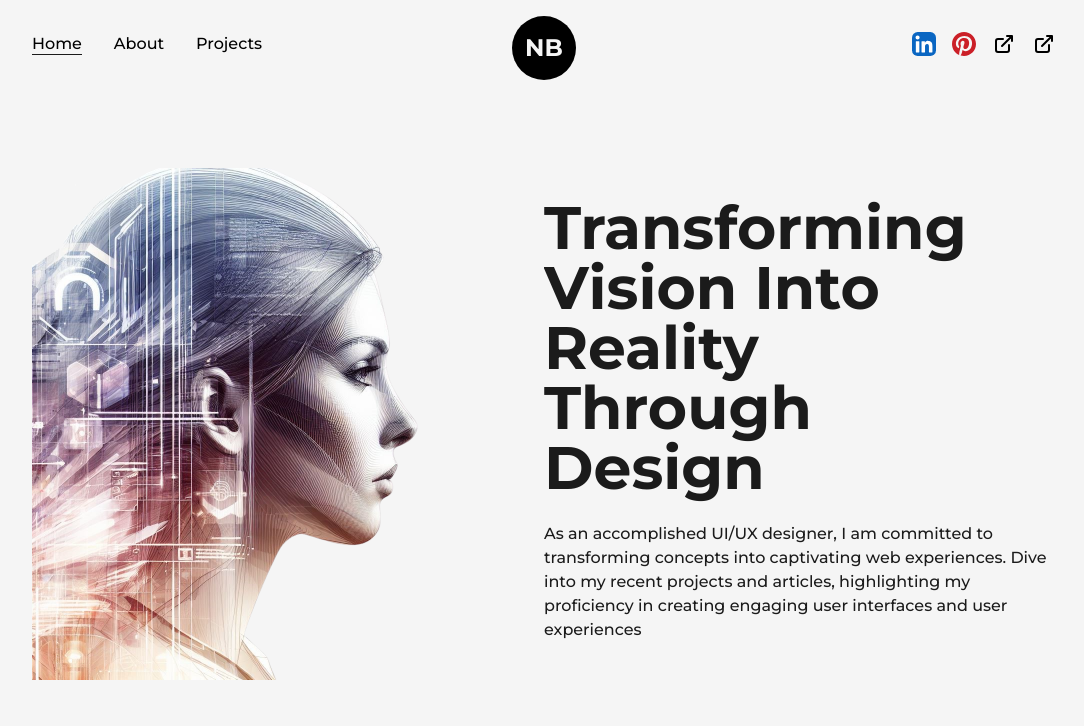
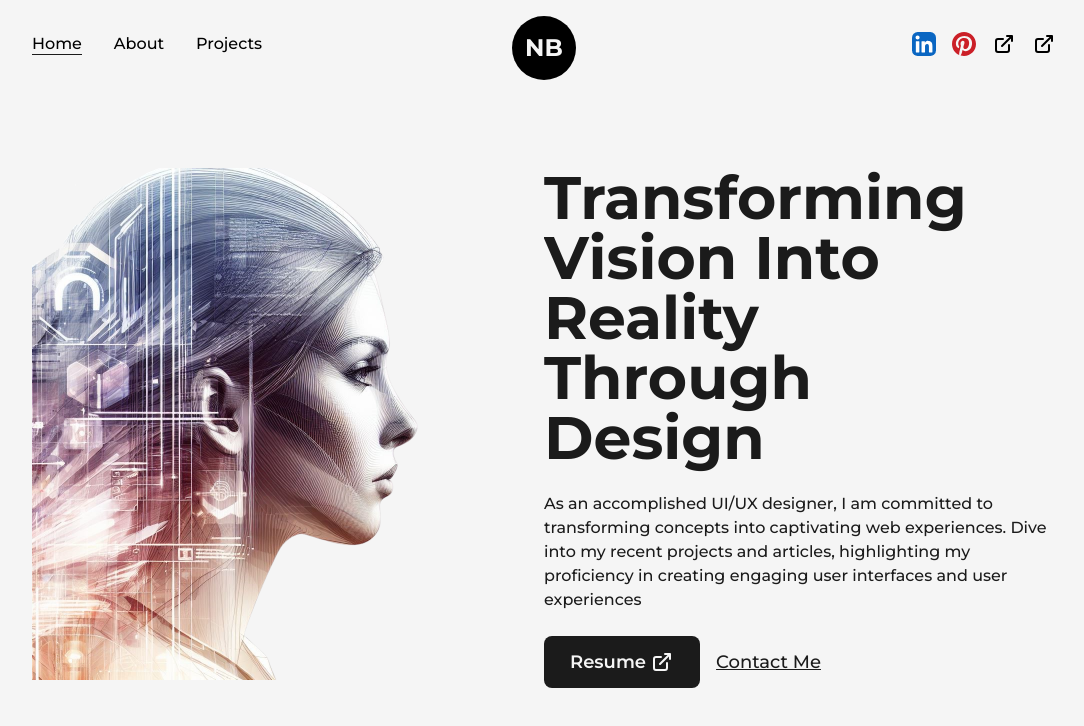
Before and after one commit to natalia-belei/natalia-belei.github.io, a Next.js app in the folder reactportfolio/: page / in a window 1280 px wide. Shown: the top 726 px of the page, without its empty margins (96-1180 px from the left). Built offline with nearby package versions, Linux system fonts and the light colour scheme.

Commit message:
Add Resume and Contact Me buttons.

```diff
--- a/reactportfolio/src/components/Icons.js
+++ b/reactportfolio/src/components/Icons.js
@@ -38,7 +38,7 @@ export const PinterestIcon = ({ className, ...rest }) => (
     </svg>
 );
 
-export const ExternalLink = ({ className, ...rest }) => (
+export const LinkArrow = ({ className, ...rest }) => (
     <svg
         xmlns="http://www.w3.org/2000/svg"
         width={24}
--- a/reactportfolio/src/components/NavBar.js
+++ b/reactportfolio/src/components/NavBar.js
@@ -1,7 +1,7 @@
 import React from 'react';
 import Logo from './Logo';
 import { CustomLink } from './CustomLink';
-import { ExternalLink, LinkedInIcon, PinterestIcon } from './Icons';
+import { LinkArrow, LinkedInIcon, PinterestIcon } from './Icons';
 import { motion } from "framer-motion"
 
 const NavBar = () => {
@@ -30,13 +30,13 @@ const NavBar = () => {
           whileHover={{ y: -3 }}
           whileTap={{ scale: 0.9 }}
           className='w-6 mx-2'>
-          <ExternalLink />
+          <LinkArrow />
         </motion.a>
         <motion.a href="/" target={"_blank"}
           whileHover={{ y: -3 }}
           whileTap={{ scale: 0.9 }}
           className='w-6 ml-2'>
-          <ExternalLink />
+          <LinkArrow />
         </motion.a>
       </nav>
       <div className='absolute left-[50%] top-2 translate-x-[-50%]'>
--- a/reactportfolio/src/pages/index.js
+++ b/reactportfolio/src/pages/index.js
@@ -3,6 +3,8 @@ import Head from 'next/head'
 import designerPic from "../../public/images/profile/designer-pic-1.png"
 import Image from 'next/image'
 import AnimatedText from '@/components/AnimatedText'
+import Link from 'next/link'
+import { LinkArrow } from '@/components/Icons'
 
 export default function Home() {
   return (
@@ -23,6 +25,19 @@ export default function Home() {
               <p className='my-4 text-base font-medium'>
                 As an accomplished UI/UX designer, I am committed to transforming concepts into captivating web experiences. Dive into my recent projects and articles, highlighting my proficiency in creating engaging user interfaces and user experiences
               </p>
+              <div className='flex items-center self-start mt-2'>
+                <Link href="/dummy.pdf" target='blank'
+                  className='flex items-center bg-dark text-light p-2.5 px-6
+                  rounded-lg text-lg font-semibold hover:bg-light hover:text-dark
+                  border-2 border-solid border-transparent hover:border-dark'
+                  download={true}
+                >
+                  Resume <LinkArrow className={"w-6 ml-1"} />
+                </Link>
+                <Link href="mailto:yourmail@gmail.com" target='blank'
+                  className='ml-4 text-lg font-medium capitalize text-dark underline'
+                >Contact Me</Link>
+              </div>
             </div>
           </div>
         </Layout>
```
